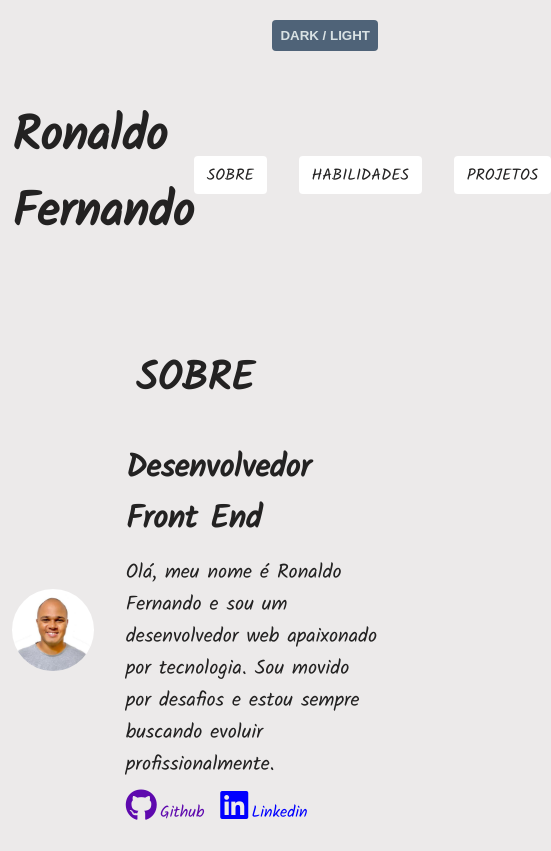
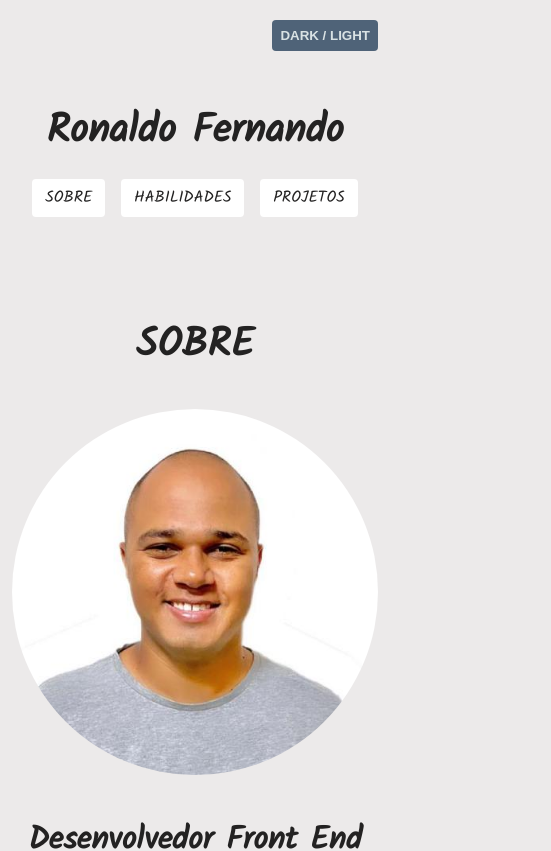
Before and after one commit to ronaldof16/portfolio-react, a React (Create React App) app: page / in a window 390 px wide. Shown: the top 851 px of the page, 551 px wide, since content can reach past the window. Built offline with nearby package versions, Linux system fonts and the light colour scheme.

Commit message:
criação do modo responsivo

```diff
--- a/src/componentes/Header.css
+++ b/src/componentes/Header.css
@@ -28,3 +28,21 @@ h1 {
     font-weight: bold;
     background: #d1d4d8;
 }
+
+@media (max-width:800px) {
+    .cabecalho {
+        flex-direction: column;
+        gap: 1rem;
+    }
+}
+
+@media (max-width:400px) {
+    .cabecalho h1 {
+        font-size: 2.5rem;
+        text-align: center;
+    }
+
+    .menu {
+        gap: 1rem;
+    }
+}
--- a/src/componentes/Sobre.css
+++ b/src/componentes/Sobre.css
@@ -43,3 +43,10 @@
     color: blue;
     margin-right: 0.2rem;
 }
+
+@media (max-width:800px) {
+    .sobre {
+        flex-direction: column;
+        text-align: center;
+    }
+}
```
